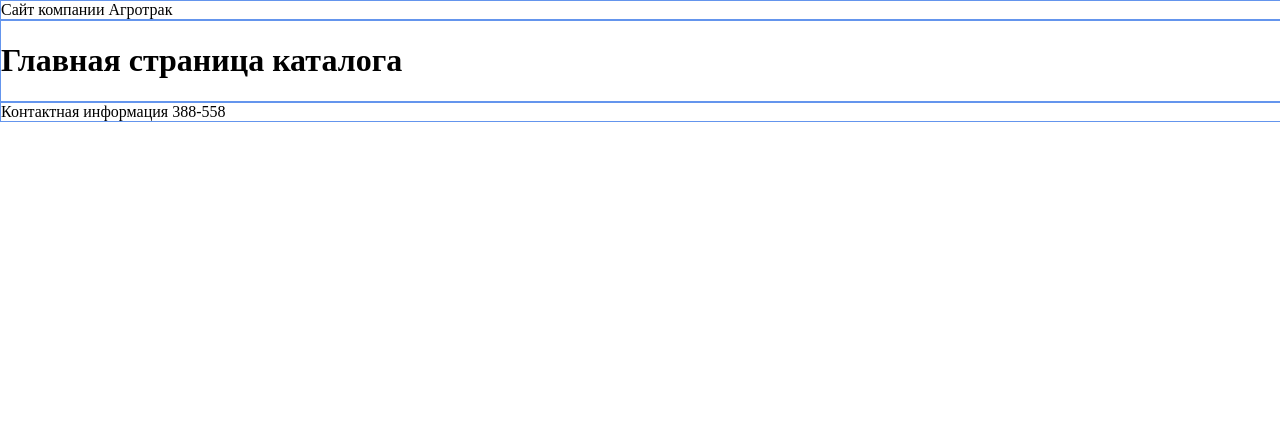
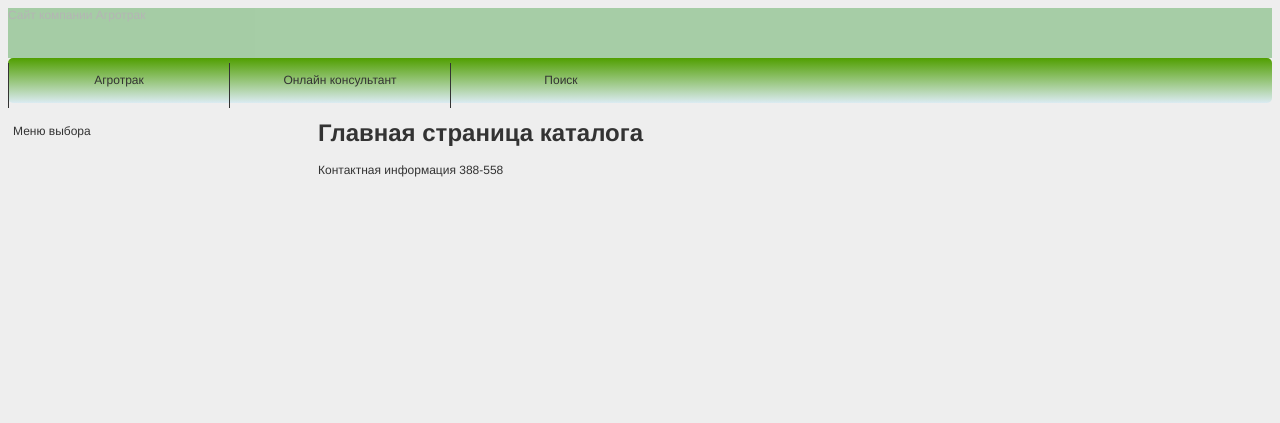
Before and after one commit to agrotrak/shop, a Python web app: template point/templates/main.html in a window 1280 px wide. Shown: the top 423 px of the page. Run offline with Jinja, Linux system fonts and the light colour scheme; the template is opened without the code that fills it, so the values that code supplies are empty.

Commit message:
Рабочий комит

```diff
--- a/point/static/css/base.css
+++ b/point/static/css/base.css
@@ -1,25 +1,72 @@
-body{
+body {
+    color: rgb(51, 51, 51);
+    font-size: 12px;
+    font-family: Helvetica,Tahoma,Arial,sans-serif;
+    background-color: rgb(238, 238, 238);
+}
+
+.wrapper {
+    position: relative;
+    left: 320px;
+    min-width: 800px;
+    min-height: 768px;
     margin: 0px;
-    width: 100%;
     height: 100%;
 }
-div {
-    border-width: 1px;
-    border-style: solid;
-    border-color: #6495ed;
-}
 
-div.header {
-    width: 100%;
-    margin: 0px;
-}
-
-div.footer {
-    width: 100%;
-    margin: 0px;
+ul {
+    list-style: none outside none;
+    padding-left: 10px;
+    height: 100%;
 }
 
 div.content {
-    height: 100%;
+    margin: 0px;
+    padding: 0px;
+}
+div.topmenu {
+    background: linear-gradient(to bottom, rgb(80, 159, 0) 0%, rgb(219, 235, 242) 100%) repeat scroll 0% 0% transparent;
+    height: 45px;
+    border-radius: 5px;
+}
+
+div .menuitem {
+    display: block;
+    white-space: nowrap;
+    text-align: center;
+    float: left;
+    height: 35px;
+    padding-top: 10px;
+    width: 220px;
+    border-left: solid;
+    border-width: 1px;
+    margin-top: 5px;
+    margin-bottom: 5px;
+}
+
+div.leftside {
+    float: left;
+    width: 300px;
+    height: 300px;
+    margin: 5px;
+}
+
+.radius {
+    border-radius: 4px;
+}
+.top_menu_bg {
+    opacity: 0.3;
+    height: 50px;
+    margin: 0px;
+    background-color: green;
+    /*
+    position: relative;
+    left: 0px;
+    height: 40px;
     width: 100%;
+    min-width: 1212px;
+    border-top: 1px solid rgb(202, 217, 224);
+    border-bottom: 1px solid rgb(202, 217, 224);
+    box-shadow: 0px 1px 0px rgb(255, 255, 255) inset;
+    background: linear-gradient(to bottom, rgb(80, 159, 0) 0%, rgb(219, 235, 242) 100%) repeat scroll 0% 0% transparent;*/
 }
--- a/point/templates/header.html
+++ b/point/templates/header.html
@@ -1,3 +1,9 @@
-<header>
-<div class="header">Сайт компании Агротрак</div>
-</header>
+
+<div class="top_menu_bg">Сайт компании Агротрак</div>
+<div class="topmenu">
+
+        <div class="menuitem">Агротрак</div>
+        <div class="menuitem">Онлайн консультант</div>
+        <div class="menuitem">Поиск</div>
+
+</div>
--- a/point/templates/nofound.html
+++ b/point/templates/nofound.html
@@ -1,5 +1,4 @@
    {% extends "template.html" %}
     {% block content %}
-    <h1>Извините, ваша страница не найдена</h1>
-    <div><p></p> Перейдите пожалуйста по <a href="">ссылке</a>, чтобы сообщить администратору об ошибке</div>
+    <div class="wrapper"><p></p> Перейдите пожалуйста по <a href="">ссылке</a>, чтобы сообщить администратору об ошибке</div>
     {% endblock %}
--- a/point/templates/template.html
+++ b/point/templates/template.html
@@ -7,9 +7,9 @@
 {% include "header.html" %}
 
 <div class="content">
+    <div class="leftside">Меню выбора</div>
 {% block content %}
-    <h1>Извините, ваша страница не найдена</h1>
-    <div><p></p> Перейдите пожалуйста по <a href="">ссылке</a>, чтобы сообщить администратору об ошибке</div>
+    <div class="wrapper"> Перейдите пожалуйста по <a href="">ссылке</a>, чтобы сообщить администратору об ошибке</div>
 {% endblock %}
 
 </div>
```
Also changed, not shown: 8 other files.
